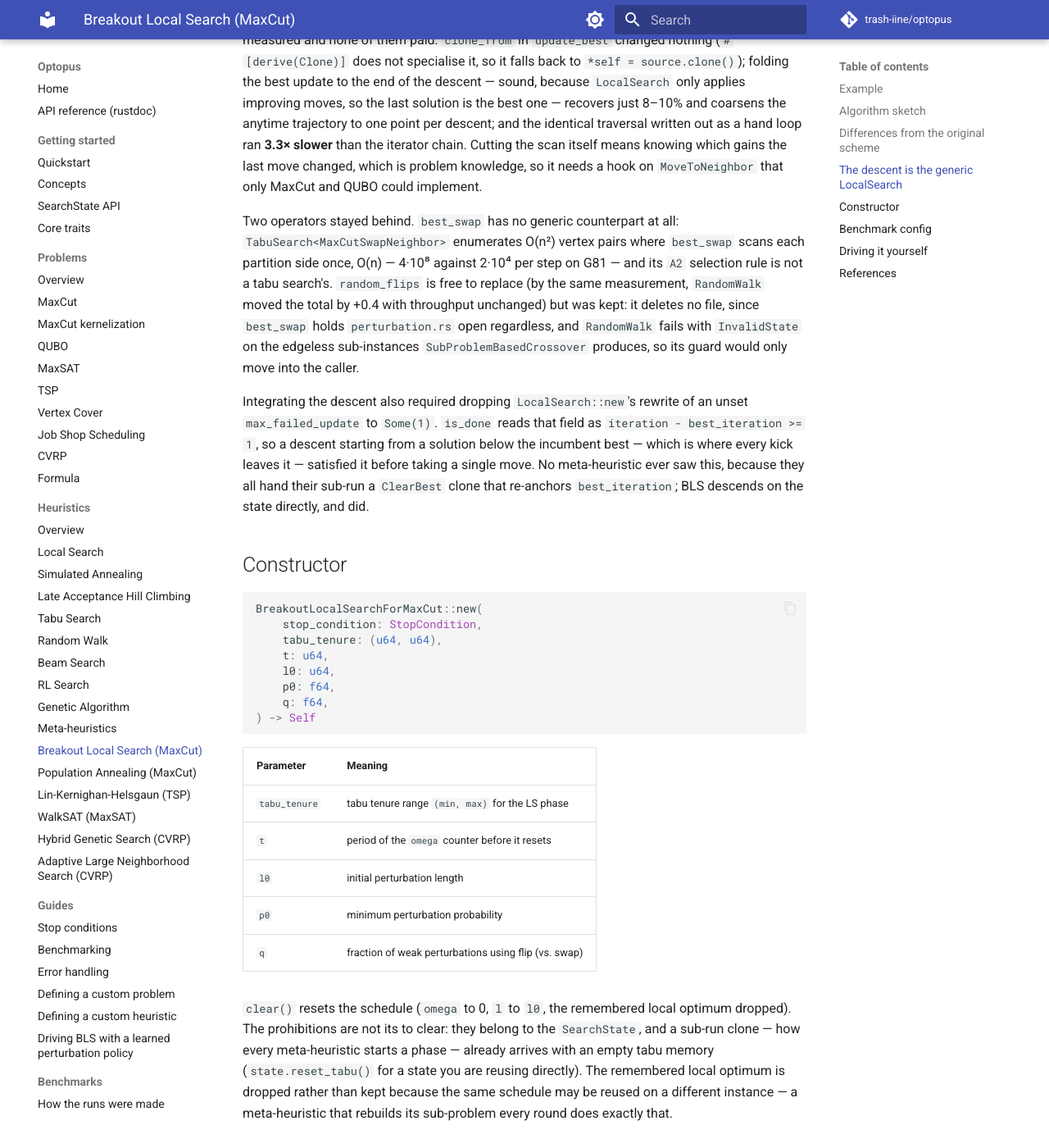
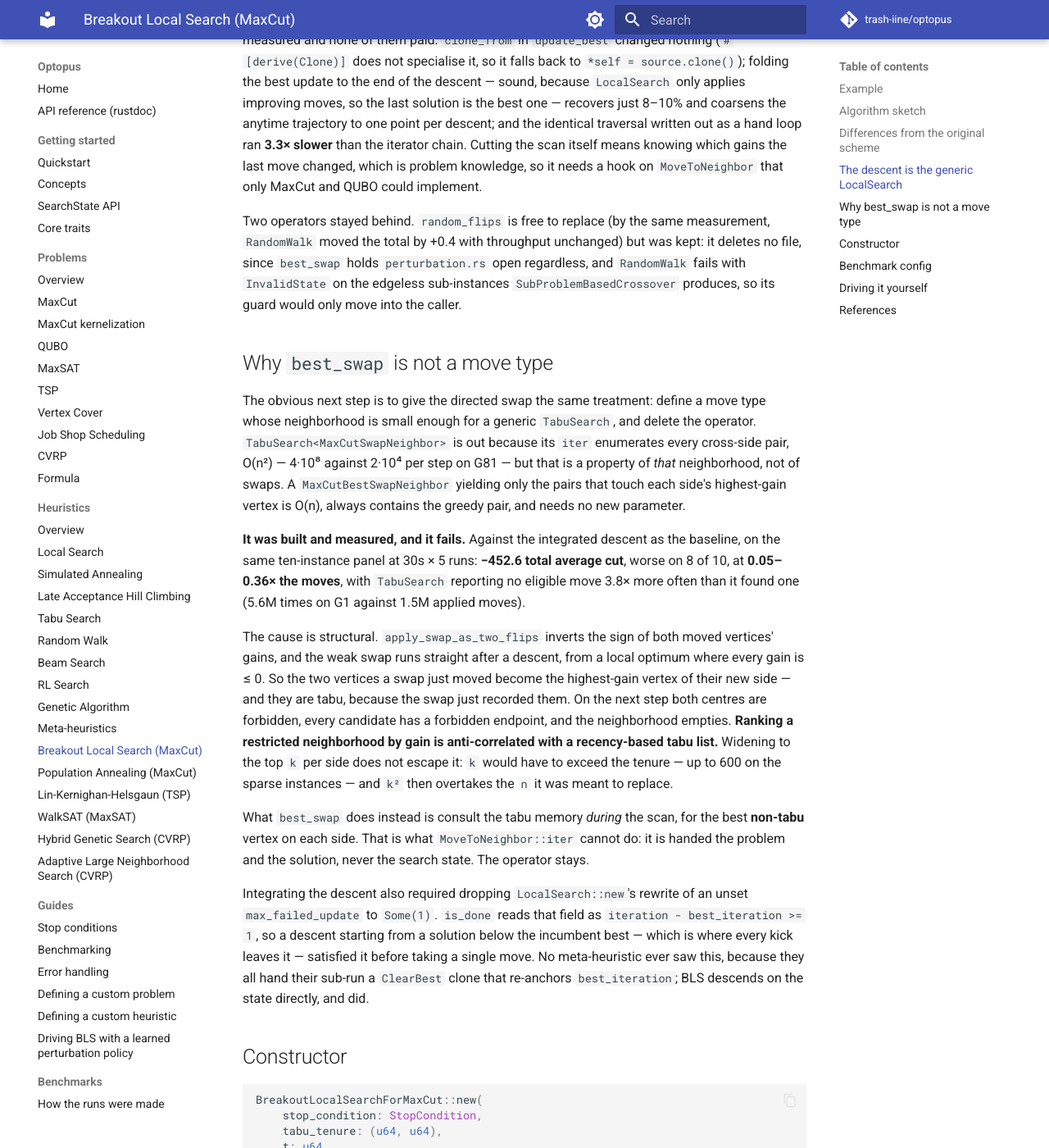
Before and after one commit to trash-iine/optopus, an MkDocs documentation site: the page built from docs/heuristics/breakout_local_search.md, in a window 1280 px wide and 1400 px high, scrolled down 2599 px. Shown: the whole window at 82% size. Built offline with MkDocs 1.6.1 and Material for MkDocs 9.7.7, drawn with Linux system fonts in a browser that asks for light colours; comment, search, counter and statistics services are not loaded.

Commit message:
DOCs: record why best_swap cannot be a move type
The reason on file was the O(n^2) pair enumeration of
`TabuSearch<MaxCutSwapNeighbor>`. That is real but not the binding
constraint: a `MaxCutBestSwapNeighbor` yielding only the pairs touching
each side's highest-gain vertex is O(n), always contains the greedy pair,
and needs no new parameter.

It was built and measured against the integrated descent on the
ten-instance G-set panel at 30s x 5 runs: -452.6 total average cut,
worse on 8 of 10, at 0.05-0.36x the moves, with TabuSearch reporting no
eligible move 3.8x more often than it found one.

The cause is structural. Applying a swap inverts the sign of both moved
vertices' gains, and the weak swap starts from a local optimum where
every gain is <= 0 -- so the two vertices a swap just moved become the
highest-gain vertex of their new side, and are tabu because the swap
just recorded them. Every candidate in a gain-centred set then has a
forbidden endpoint. Ranking a restricted neighborhood by gain is
anti-correlated with a recency-based tabu list, and the top-k widening
does not escape it: k would have to exceed the tenure (up to 600 on the
sparse instances) and k^2 then overtakes the n it replaces.

What best_swap does instead is read the tabu memory during the scan, for
the best non-tabu vertex per side -- which `MoveToNeighbor::iter` cannot
do, being handed the problem and the solution but never the state.

Code reverted; only the record changes.

Claude-Session: https://claude.ai/code/session_01D18NWBq9wvSeSnmdKZVXEJ

```diff
--- a/docs/heuristics/breakout_local_search.md
+++ b/docs/heuristics/breakout_local_search.md
@@ -123,15 +123,45 @@ chain. Cutting the scan itself means knowing which gains the last move changed,
 which is problem knowledge, so it needs a hook on `MoveToNeighbor` that only
 MaxCut and QUBO could implement.
 
-Two operators stayed behind. `best_swap` has no generic counterpart at all:
-`TabuSearch<MaxCutSwapNeighbor>` enumerates O(n²) vertex pairs where
-`best_swap` scans each partition side once, O(n) — 4·10⁸ against 2·10⁴ per step
-on G81 — and its `A2` selection rule is not a tabu search's. `random_flips` is
+Two operators stayed behind. `random_flips` is
 free to replace (by the same measurement, `RandomWalk` moved the total by +0.4
 with throughput unchanged) but was kept: it deletes no file, since `best_swap`
 holds `perturbation.rs` open regardless, and `RandomWalk` fails with
 `InvalidState` on the edgeless sub-instances `SubProblemBasedCrossover`
 produces, so its guard would only move into the caller.
+
+## Why `best_swap` is not a move type
+
+The obvious next step is to give the directed swap the same treatment: define a
+move type whose neighborhood is small enough for a generic `TabuSearch`, and
+delete the operator. `TabuSearch<MaxCutSwapNeighbor>` is out because its `iter`
+enumerates every cross-side pair, O(n²) — 4·10⁸ against 2·10⁴ per step on G81 —
+but that is a property of *that* neighborhood, not of swaps. A
+`MaxCutBestSwapNeighbor` yielding only the pairs that touch each side's
+highest-gain vertex is O(n), always contains the greedy pair, and needs no new
+parameter.
+
+**It was built and measured, and it fails.** Against the integrated descent as
+the baseline, on the same ten-instance panel at 30s × 5 runs: **−452.6 total
+average cut**, worse on 8 of 10, at **0.05–0.36× the moves**, with `TabuSearch`
+reporting no eligible move 3.8× more often than it found one (5.6M times on G1
+against 1.5M applied moves).
+
+The cause is structural. `apply_swap_as_two_flips` inverts the sign of both
+moved vertices' gains, and the weak swap runs straight after a descent, from a
+local optimum where every gain is ≤ 0. So the two vertices a swap just moved
+become the highest-gain vertex of their new side — and they are tabu, because
+the swap just recorded them. On the next step both centres are forbidden, every
+candidate has a forbidden endpoint, and the neighborhood empties. **Ranking a
+restricted neighborhood by gain is anti-correlated with a recency-based tabu
+list.** Widening to the top `k` per side does not escape it: `k` would have to
+exceed the tenure — up to 600 on the sparse instances — and `k²` then overtakes
+the `n` it was meant to replace.
+
+What `best_swap` does instead is consult the tabu memory *during* the scan, for
+the best **non-tabu** vertex on each side. That is what `MoveToNeighbor::iter`
+cannot do: it is handed the problem and the solution, never the search state.
+The operator stays.
 
 Integrating the descent also required dropping `LocalSearch::new`'s rewrite of
 an unset `max_failed_update` to `Some(1)`. `is_done` reads that field as
```
Also changed, not shown: 1 other file.
